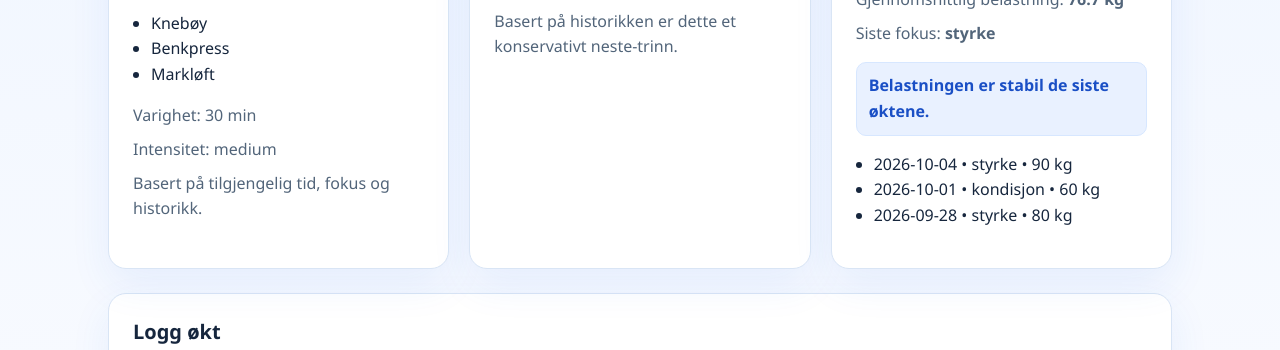
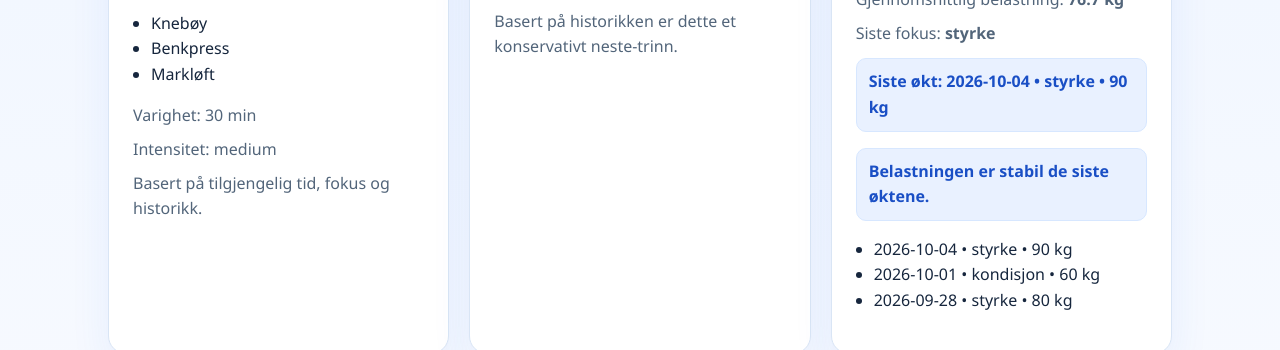
Before and after one commit to IBE160-2026/G41-hegge-paulsen, a website with bundled scripts: page index.html in a window 1280 px wide. Shown: the part 450-800 px from the top of the page. Built offline with nearby package versions, Linux system fonts and the light colour scheme.

Commit message:
Improve latest workout summary UX

```diff
--- a/index.html
+++ b/index.html
@@ -71,6 +71,7 @@
           <p class="meta">Økter totalt: <strong id="progress-total">0</strong></p>
           <p class="meta">Gjennomsnittlig belastning: <strong id="progress-average">0 kg</strong></p>
           <p class="meta">Siste fokus: <strong id="progress-focus">Ingen</strong></p>
+          <p id="latest-workout" class="notes">Ingen økter logget enda.</p>
           <p id="progress-trend" class="notes">Logg minst to økter for å se utvikling.</p>
           <ul id="progress-list" class="exercise-list"></ul>
         </article>
--- a/src/app/styles.css
+++ b/src/app/styles.css
@@ -186,6 +186,16 @@ button:active {
   color: var(--muted);
 }
 
+#latest-workout {
+  background: var(--primary-soft);
+  border: 1px solid #d7e7ff;
+  border-radius: 10px;
+  padding: 10px 12px;
+  color: var(--primary-dark);
+  margin: 12px 0 16px;
+  font-weight: 600;
+}
+
 #progress-trend {
   background: var(--primary-soft);
   border: 1px solid #d7e7ff;
--- a/src/app/ui.js
+++ b/src/app/ui.js
@@ -1,6 +1,7 @@
 import { getWorkoutSuggestion } from '../features/recommendationEngine.js';
 import { suggestNextWeight } from '../features/weightProgression.js';
 import {
+  getLatestWorkoutSummary,
   getProgressSummary,
   logWorkout,
   readStoredHistory,
@@ -19,6 +20,7 @@ const nextWeightMessage = document.getElementById('next-weight-message');
 const progressTotal = document.getElementById('progress-total');
 const progressAverage = document.getElementById('progress-average');
 const progressFocus = document.getElementById('progress-focus');
+const latestWorkout = document.getElementById('latest-workout');
 const progressTrend = document.getElementById('progress-trend');
 const progressList = document.getElementById('progress-list');
 const logForm = document.getElementById('workout-log-form');
@@ -47,10 +49,14 @@ function renderNextWeight(data) {
 
 function renderProgress(history) {
   const summary = getProgressSummary(history);
+  const latestSummary = getLatestWorkoutSummary(history);
 
   progressTotal.textContent = String(summary.totalSessions);
   progressAverage.textContent = `${summary.averageLoad} kg`;
   progressFocus.textContent = summary.lastFocus === 'Ingen' ? 'Ingen' : summary.lastFocus;
+  latestWorkout.textContent = latestSummary.date
+    ? `${latestSummary.label} • ${latestSummary.focus} • ${latestSummary.load} kg`
+    : latestSummary.label;
   progressTrend.textContent = summary.trendMessage;
 
   if (!summary.recentSessions.length) {
--- a/src/features/trainingLog.js
+++ b/src/features/trainingLog.js
@@ -23,6 +23,30 @@ export function logWorkout(history = [], workout = {}) {
   const nextId = safeHistory.reduce((maxId, entry) => Math.max(maxId, Number(entry.id) || 0), 0) + 1;
 
   return [...safeHistory, { ...nextEntry, id: nextId }];
+}
+
+export function getLatestWorkoutSummary(history = []) {
+  const safeHistory = normalizeHistory(history);
+
+  if (!safeHistory.length) {
+    return {
+      label: 'Ingen økter logget enda',
+      focus: 'Ingen',
+      load: 0,
+      duration: 0,
+      date: null
+    };
+  }
+
+  const latestWorkout = [...safeHistory].slice(-1)[0];
+
+  return {
+    label: `Siste økt: ${latestWorkout.date || 'Ukjent dato'}`,
+    focus: latestWorkout.focus || 'ukjent',
+    load: Number(latestWorkout.load || 0),
+    duration: Number(latestWorkout.duration || 0),
+    date: latestWorkout.date || null
+  };
 }
 
 export function getProgressSummary(history = []) {
```
Also changed, not shown: tests/recommendation-engine.test.js (+12 -1 lines).
